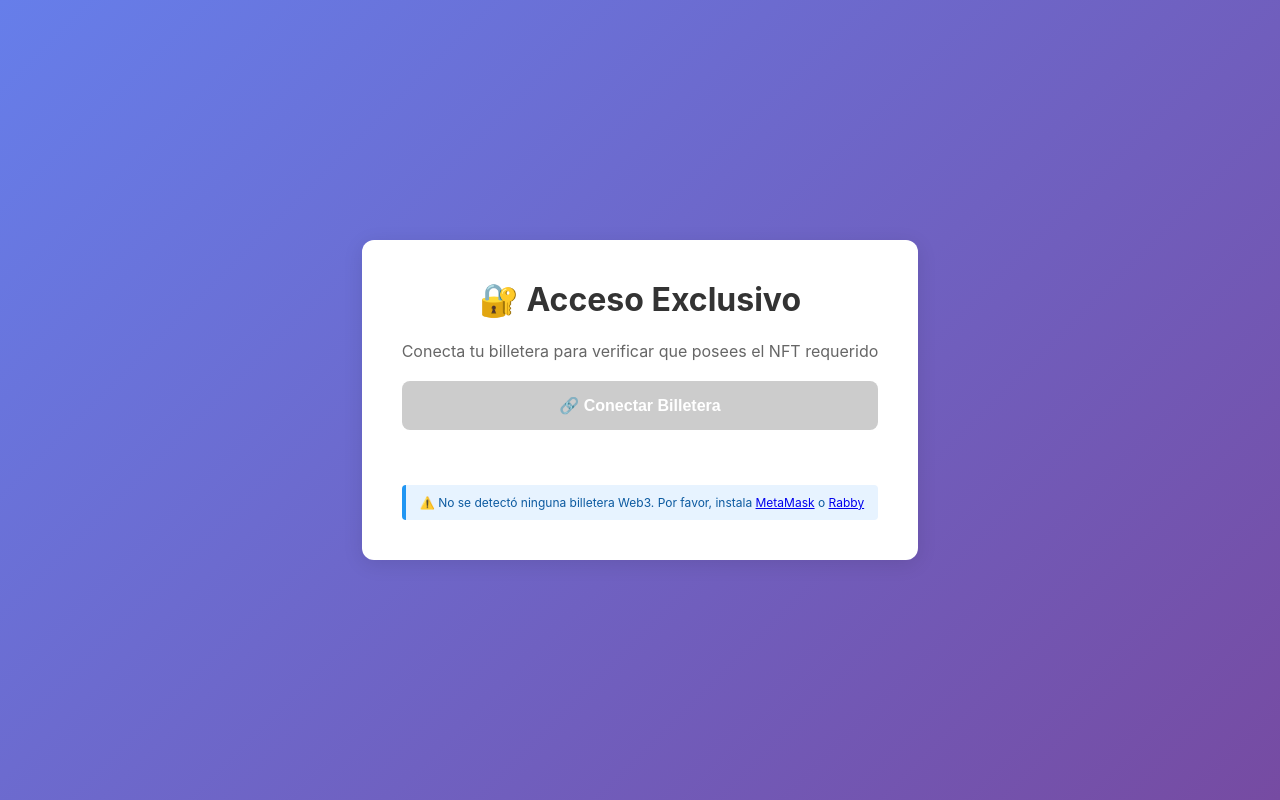
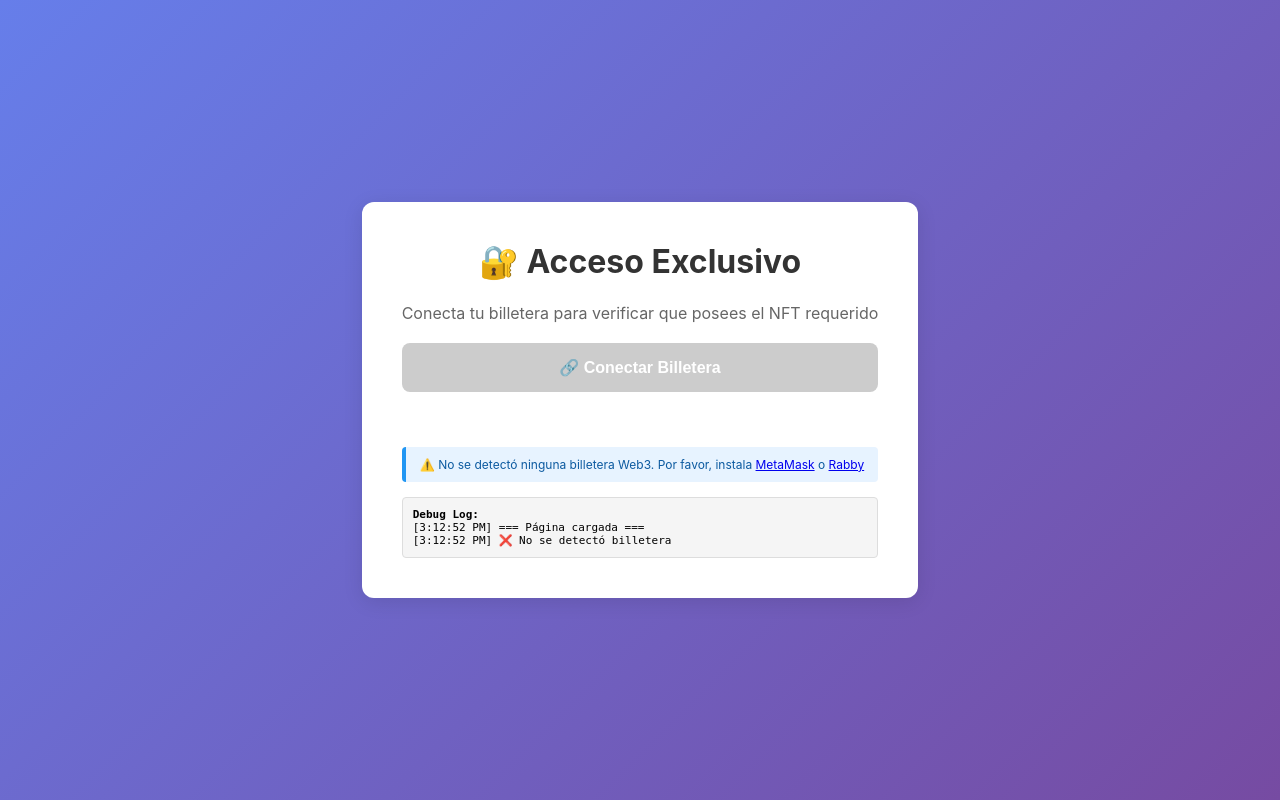
Before and after one commit to soypepediaz/privy-moralis-streamlit, a FastAPI app: page / in a window 1280 px wide. Run offline with FastAPI, Linux system fonts and the light colour scheme; some libraries are stand-ins or nearby versions.

Commit message:
Update index.html

```diff
--- a/auth-server/templates/index.html
+++ b/auth-server/templates/index.html
@@ -61,6 +61,7 @@
       font-size: 14px;
       color: #666;
       min-height: 20px;
+      word-break: break-word;
     }
     .success {
       color: #28a745;
@@ -77,6 +78,18 @@
       color: #0c5aa0;
       font-size: 12px;
     }
+    .debug {
+      background-color: #f5f5f5;
+      border: 1px solid #ddd;
+      padding: 10px;
+      margin-top: 15px;
+      border-radius: 4px;
+      font-size: 11px;
+      text-align: left;
+      max-height: 200px;
+      overflow-y: auto;
+      font-family: monospace;
+    }
   </style>
 </head>
 <body>
@@ -91,30 +104,57 @@
     <div class="info" id="infoBox">
       💡 Asegúrate de tener una billetera Web3 instalada (MetaMask, Rabby, etc.)
     </div>
+
+    <div class="debug" id="debugBox" style="display: none;">
+      <strong>Debug Log:</strong>
+      <div id="debugLog"></div>
+    </div>
   </div>
 
   <script src="https://cdn.jsdelivr.net/npm/web3@1.10.0/dist/web3.min.js"></script>
 
   <script>
+    // Debug logging
+    const debugMode = true;
+    const debugLog = [];
+
+    function log(message) {
+      console.log(message);
+      if (debugMode) {
+        debugLog.push(`[${new Date().toLocaleTimeString()}] ${message}`);
+        const debugBox = document.getElementById('debugBox');
+        const debugLogDiv = document.getElementById('debugLog');
+        debugBox.style.display = 'block';
+        debugLogDiv.innerHTML = debugLog.map(m => `<div>${m}</div>`).join('');
+        debugLogDiv.scrollTop = debugLogDiv.scrollHeight;
+      }
+    }
+
     function updateStatus(message, type = 'info') {
       const statusDiv = document.getElementById('status');
       statusDiv.textContent = message;
       statusDiv.className = type;
+      log(`[STATUS] ${message}`);
     }
 
     function getProvider() {
       // Detectar qué billetera está disponible
       if (typeof window.rabby !== 'undefined') {
+        log('✅ Rabby detectado');
         return { provider: window.rabby, name: 'Rabby' };
       }
       if (typeof window.ethereum !== 'undefined') {
+        log('✅ MetaMask/Ethereum detectado');
         return { provider: window.ethereum, name: 'MetaMask' };
       }
+      log('❌ No se detectó billetera');
       return null;
     }
 
     async function connectAndSign() {
       try {
+        log('=== Iniciando proceso de autenticación ===');
+
         const providerInfo = getProvider();
 
         if (!providerInfo) {
@@ -125,10 +165,14 @@
         const provider = providerInfo.provider;
         const providerName = providerInfo.name;
 
+        log(`Usando: ${providerName}`);
         updateStatus(`Conectando ${providerName}...`);
 
         const web3 = new Web3(provider);
+        log('Web3 inicializado');
+
         const accounts = await web3.eth.requestAccounts();
+        log(`Cuentas obtenidas: ${accounts.length}`);
 
         if (!accounts || accounts.length === 0) {
           updateStatus('❌ No se pudo obtener la dirección de billetera', 'error');
@@ -136,16 +180,20 @@
         }
 
         const walletAddress = accounts[0];
-        updateStatus(`✅ Billetera conectada`);
+        log(`Dirección: ${walletAddress}`);
+        updateStatus(`✅ Billetera conectada: ${walletAddress}`);
 
         // Cambiar a Arbitrum si es necesario
         try {
+          log('Intentando cambiar a Arbitrum...');
           await provider.request({
             method: 'wallet_switchEthereumChain',
             params: [{ chainId: '0xa4b1' }], // Arbitrum
           });
+          log('✅ Red cambiada a Arbitrum');
         } catch (switchError) {
           if (switchError.code === 4902) {
+            log('Arbitrum no está agregado, agregando...');
             // Arbitrum no está agregado, agregarlo
             await provider.request({
               method: 'wallet_addEthereumChain',
@@ -163,21 +211,30 @@
                 },
               ],
             });
+            log('✅ Arbitrum agregado');
+          } else {
+            log(`⚠️ Error al cambiar red: ${switchError.message}`);
           }
         }
 
         // Crear mensaje para firmar
         const message = `Conectar a NFT Gated App\n\nDirección: ${walletAddress}\nTimestamp: ${Date.now()}`;
+        log(`Mensaje a firmar: ${message}`);
 
         updateStatus('Solicitando firma...');
 
         // Solicitar firma
         const signature = await web3.eth.personal.sign(message, walletAddress, '');
+        log(`✅ Firma obtenida: ${signature.substring(0, 20)}...`);
 
         updateStatus('✅ Autenticación completada. Guardando datos...', 'success');
 
         // GUARDAR DATOS EN EL SERVIDOR FASTAPI
         try {
+          log('Enviando datos al servidor...');
+          log(`URL: /api/auth/save`);
+          log(`Datos: wallet=${walletAddress}, signature=${signature.substring(0, 20)}..., message=${message.substring(0, 30)}...`);
+
           const response = await fetch('/api/auth/save', {
             method: 'POST',
             headers: {
@@ -190,22 +247,33 @@
             })
           });
 
+          log(`Respuesta del servidor: ${response.status} ${response.statusText}`);
+          const responseData = await response.json();
+          log(`Datos de respuesta: ${JSON.stringify(responseData)}`);
+
           if (response.ok) {
             updateStatus('✅ Datos guardados. Cerrando ventana...', 'success');
+            log('✅ Datos guardados exitosamente');
 
-            // Cerrar la ventana después de 1 segundo
+            // Cerrar la ventana después de 2 segundos
             setTimeout(() => {
+              log('Cerrando ventana...');
               window.close();
-            }, 1000);
+            }, 2000);
           } else {
             updateStatus('❌ Error al guardar datos en el servidor', 'error');
+            log(`❌ Error: ${responseData.detail || 'Error desconocido'}`);
           }
         } catch (error) {
           updateStatus(`❌ Error de conexión: ${error.message}`, 'error');
+          log(`❌ Error de conexión: ${error.message}`);
+          log(`Stack: ${error.stack}`);
         }
 
       } catch (error) {
         console.error('Error:', error);
+        log(`❌ Error general: ${error.message}`);
+        log(`Stack: ${error.stack}`);
 
         if (error.code === 4001) {
           updateStatus('❌ Transacción rechazada por el usuario', 'error');
@@ -222,6 +290,7 @@
 
     // Verificar si hay billetera instalada al cargar
     window.addEventListener('load', () => {
+      log('=== Página cargada ===');
       const providerInfo = getProvider();
       if (!providerInfo) {
         document.getElementById('connectBtn').disabled = true;
```
